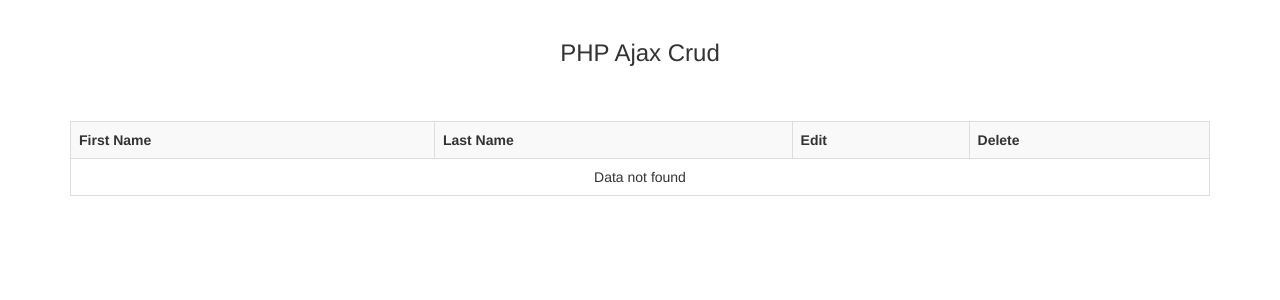
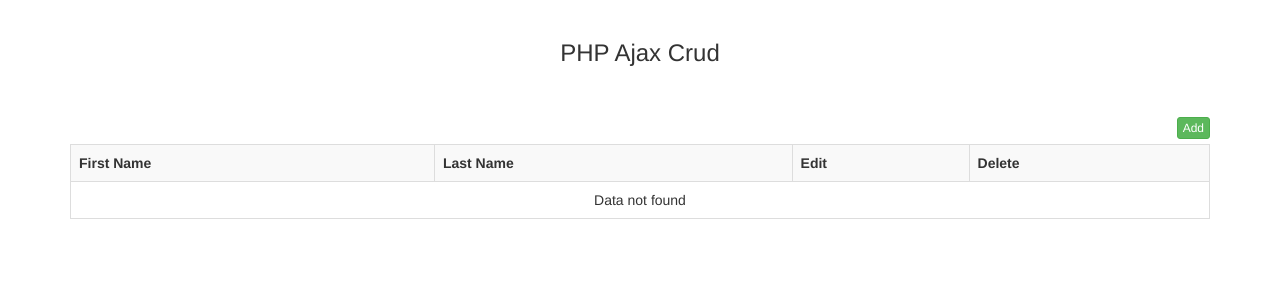
Before and after one commit to gbelecedric/php-ajax-crud, a PHP site: page / in a window 1280 px wide. Shown: the top 300 px of the page. Run offline with PHP 8.4, Linux system fonts and the light colour scheme; data that the repository does not hold is empty.

Commit message:
Update index.php

```diff
--- a/index.php
+++ b/index.php
@@ -13,8 +13,9 @@
         <br>
         <h3 align="center"> PHP Ajax Crud </h3><br><br>
         <div align="right" style="margin-bottom:5px;" >
+            <button type="button" name="add" id="add" class="btn btn-success btn-xs"> Add</button>
+        </div>
 
-        </div>
         <div id="user_data" class="table-responsive">
 
         </div>
```
